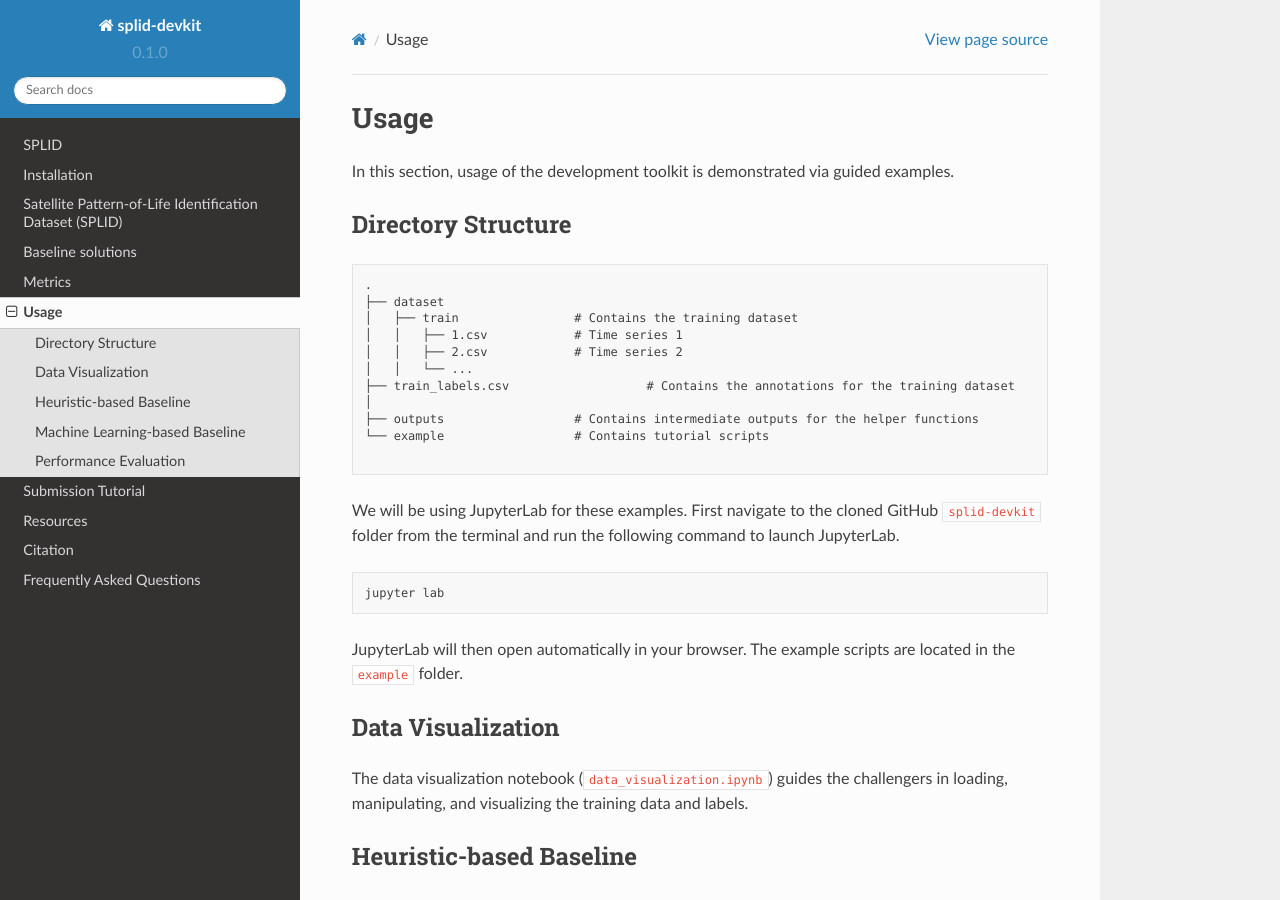
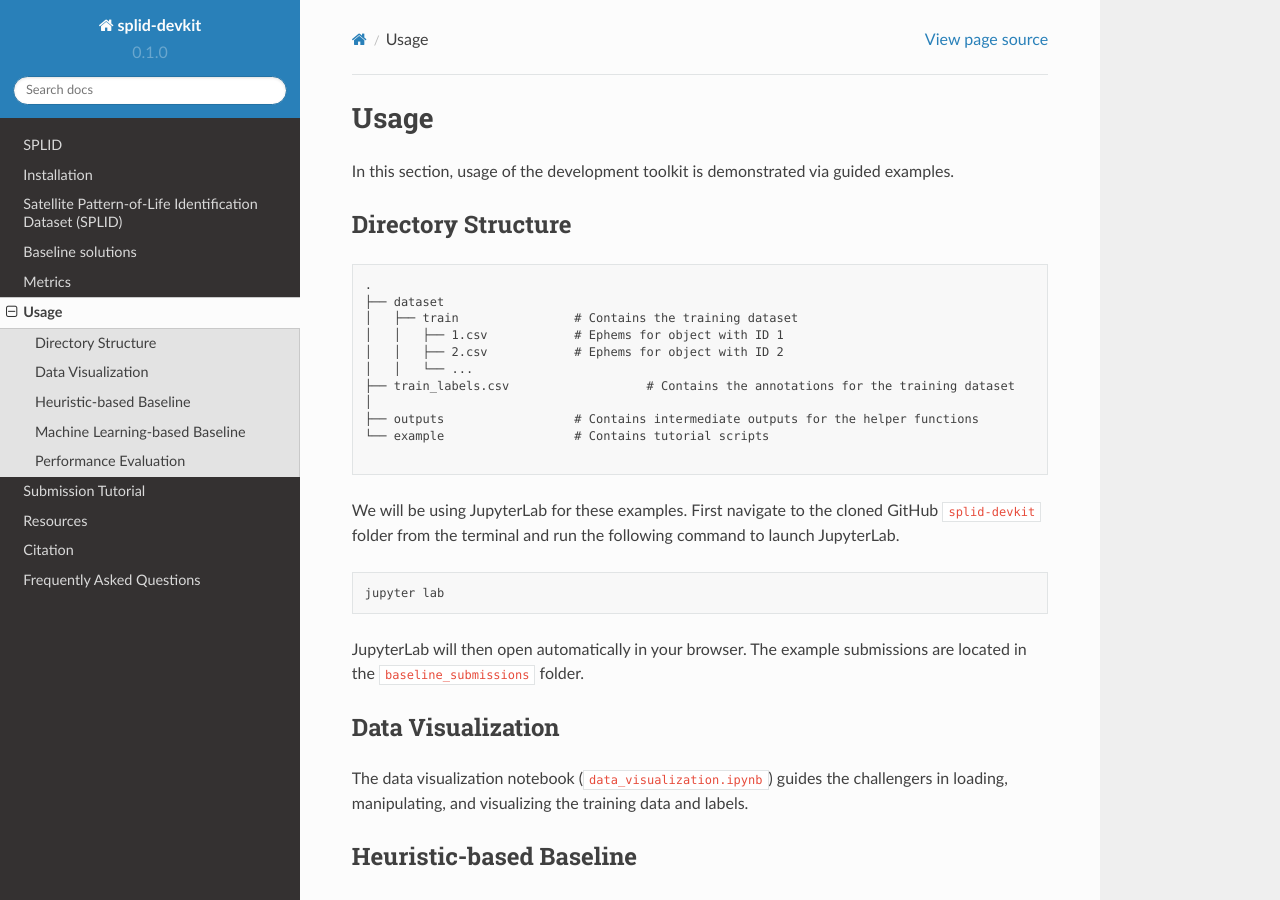
Before and after one commit to olgupila/STORM-AI-devkit-2025, a Sphinx documentation site: the page built from docs/usage.md, in a window 1280 px wide and 900 px high. Built offline with Sphinx 7.4.7 and the Read the Docs theme 2.0.0, drawn with Linux system fonts in a browser that asks for light colours; pages that are not in the unit, such as notebooks, are missing from menus.

````diff
--- a/docs/usage.md
+++ b/docs/usage.md
@@ -6,8 +6,8 @@ In this section, usage of the development toolkit is demonstrated via guided exa
 .
 ├── dataset
 │   ├── train                # Contains the training dataset
-│   │   ├── 1.csv            # Time series 1
-│   │   ├── 2.csv            # Time series 2
+│   │   ├── 1.csv            # Ephems for object with ID 1
+│   │   ├── 2.csv            # Ephems for object with ID 2
 │   │   └── ...
 ├── train_labels.csv                   # Contains the annotations for the training dataset
 │
@@ -19,7 +19,7 @@ We will be using JupyterLab for these examples. First navigate to the cloned Git
 ```
 jupyter lab
 ```
-JupyterLab will then open automatically in your browser. The example scripts are located in the `example` folder.
+JupyterLab will then open automatically in your browser. The example submissions are located in the `baseline_submissions` folder.
 
 ## Data Visualization
 The data visualization notebook (`data_visualization.ipynb`) guides the challengers in loading, manipulating, and visualizing the training data and labels.
````
Also changed, not shown: docs/README.md (+3 -0 lines), docs/submission.md (+70 -1 lines), baseline_submissions/README.md, 3 other files.
